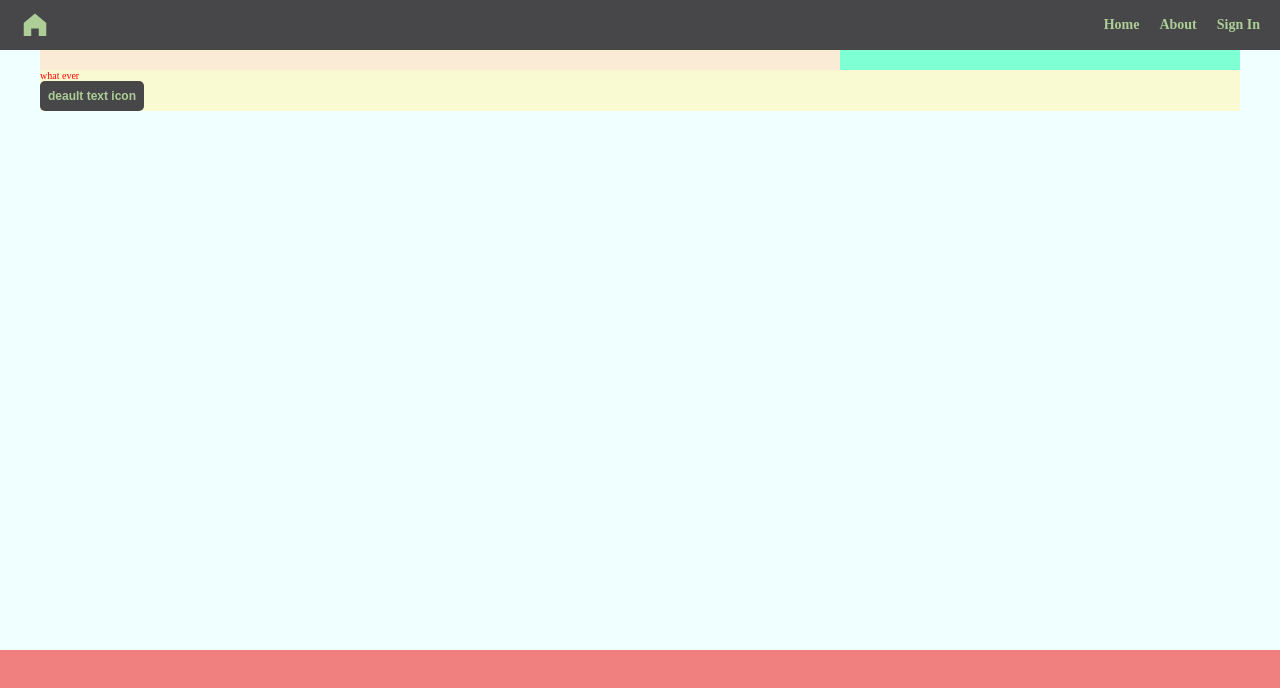
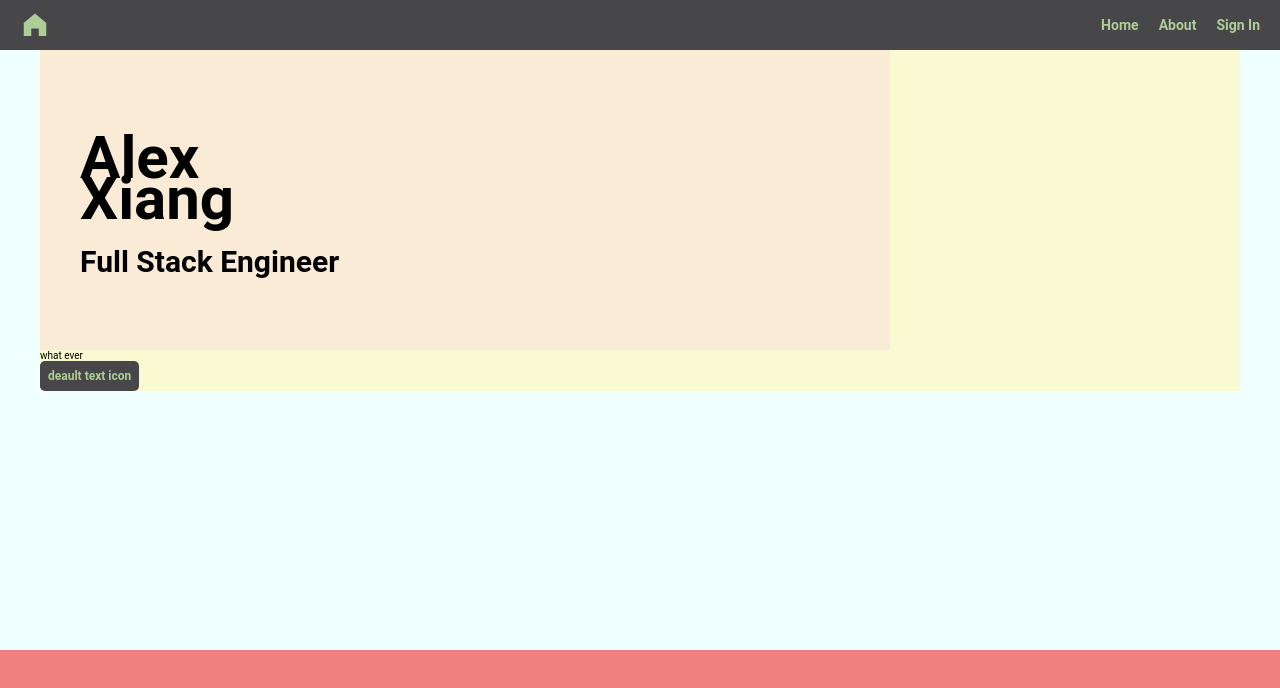
Before and after one commit to Bojackxiang/resume-project, a Vue app: page /#/ in a window 1280 px wide. Shown: the top 688 px of the page. Built offline with nearby package versions, Linux system fonts and the light colour scheme.

Commit message:
Finish name container

```diff
--- a/src/App.vue
+++ b/src/App.vue
@@ -39,11 +39,12 @@ export default {
 </script>
 
 <style lang="scss">
+@import url('https://fonts.googleapis.com/css?family=Roboto+Condensed');
 * {
   margin: 0;
   padding: 0;
   font-size: 10px;
-
+  font-family: 'Roboto', sans-serif;
 }
 #app {
   padding: 0;
--- a/src/assets/scss/config.scss
+++ b/src/assets/scss/config.scss
@@ -2,6 +2,7 @@ $color_A: #adce97;
 $color_B: #6a696e;
 $color_C: #f5f5f7;
 $color_D: #474648;
+$color_E: "#68676C";
 
 $color_white: white;
 $color_black: #000000;
--- /dev/null
+++ b/src/components/NameContainer.vue
@@ -0,0 +1,58 @@
+<template>
+  <div class="name-wrapper">
+    <div class="large-text-wrapper">
+      <span class="large-text">{{ firstName }}</span>
+    </div>
+    <div class="large-text-wrapper">
+      <span class="large-text">{{ lastName }}</span>
+    </div>
+    <div class="small-text-wrapper">
+      <span class="small-text">{{ title }}</span>
+    </div>
+  </div>
+</template>
+
+<script>
+export default {
+  props: {
+    firstName: {
+      type: String,
+      required: true,
+    },
+    lastName: {
+      type: String,
+      required: true,
+    },
+    title: {
+      type: String,
+      required: true,
+    },
+  },
+};
+</script>
+
+<style lang="scss" scoped>
+@import "../assets/scss/config.scss";
+.name-wrapper {
+  min-height: 30rem;
+  display: flex;
+  flex-direction: column;
+  justify-content: center;
+  color: $color_E;
+  font-weight: bold;
+  .large-text-wrapper {
+    margin-bottom: -3rem;
+    .large-text {
+      color: $color_E;
+      font-size: 6rem;
+    }
+  }
+  .small-text-wrapper {
+    margin-top: 4rem;
+    .small-text {
+      color: $color_E;
+      font-size: 3rem;
+    }
+  }
+}
+</style>
--- a/src/page-wrapper/PageWrapper.vue
+++ b/src/page-wrapper/PageWrapper.vue
@@ -13,7 +13,6 @@ export default {};
 
 <style lang="scss" scoped>
 .page-wrapper {
-  color: green;
   // 小于1000 px 的时候
   width: 100%;
   background-color: lightblue;
@@ -24,7 +23,6 @@ export default {};
     background-color: lightgoldenrodyellow;
     width: 100%;
     max-width: 1200px;
-    color: red;
   }
 }
 </style>
--- a/src/pages/Home.vue
+++ b/src/pages/Home.vue
@@ -3,11 +3,13 @@
     <PageWrapper>
       <el-row>
         <!-- left column -->
-        <el-col :sm="16" :xs="24">
-          <div class="left-col"></div>
+        <el-col :sm="17" :xs="24">
+          <div class="left-col">
+            <NameContainer :firstName="firstName" :lastName="lastName" :title="title"/>
+          </div>
         </el-col>
         <!-- right column -->
-        <el-col :sm="8" :xs="24">
+        <el-col :sm="7" :xs="24">
           <div class="right-col"></div>
         </el-col>
       </el-row>
@@ -29,11 +31,20 @@
 <script>
 import AppButton from '../components/AppButton.vue';
 import PageWrapper from "../page-wrapper/PageWrapper.vue";
+import NameContainer from '../components/NameContainer.vue'
 
 export default {
   components: {
     PageWrapper,
     AppButton,
+    NameContainer,
+  },
+  data(){
+    return {
+      firstName: 'Alex',
+      lastName: 'Xiang',
+      title: "Full Stack Engineer"
+    }
   },
   created() {
     console.log;
@@ -47,13 +58,10 @@ export default {
 
 <style lang="scss" scoped>
 .left-col{
-  width: 100%;
   background-color: antiquewhite;
-  height: 20px;
+  padding-left: 4rem;
 }
 .right-col{
-  width: 100%;
   background-color:aquamarine;
-  height: 20px;
 }
 </style>
```
